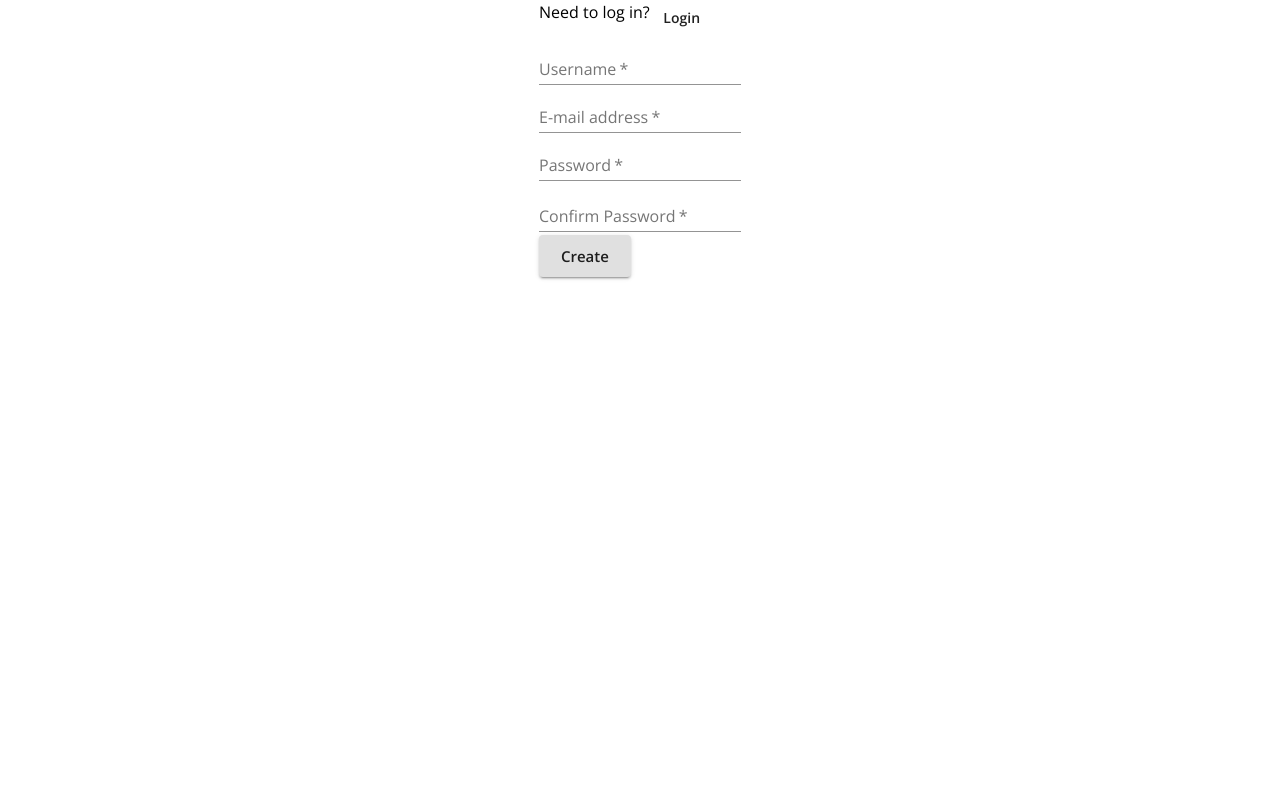
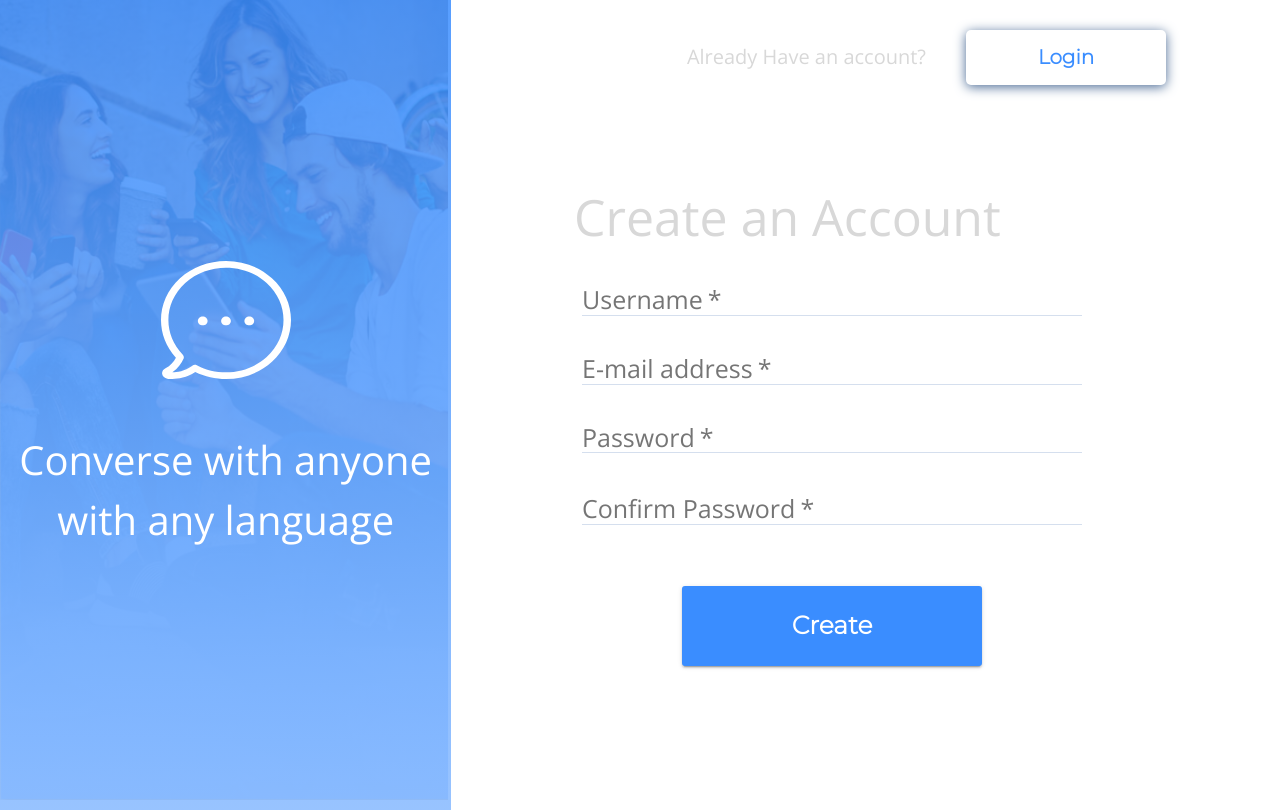
Before and after one commit to jackbloo/messenger-4480, a React (Create React App) app in the folder client/: page / in a window 1280 px wide. Built offline with nearby package versions, Linux system fonts and the light colour scheme; no server answers.

Commit message:
Feature: Add styling to login and signup page

```diff
--- a/client/src/Login.js
+++ b/client/src/Login.js
@@ -1,6 +1,7 @@
 import React from "react";
 import { Redirect, useHistory } from "react-router-dom";
 import { connect } from "react-redux";
+import {useStyles, BlueButton} from './themes/style'
 import {
   Grid,
   Box,
@@ -9,11 +10,14 @@ import {
   FormControl,
   TextField,
 } from "@material-ui/core";
+import Photo from './assets/image/bg-img.png'
+import Bubble from './assets/icons/bubble.svg'
 import { login } from "./store/utils/thunkCreators";
 
 const Login = (props) => {
   const history = useHistory();
   const { user, login } = props;
+  const classes = useStyles();
 
   const handleLogin = async (event) => {
     event.preventDefault();
@@ -28,15 +32,24 @@ const Login = (props) => {
   }
 
   return (
-    <Grid container justify="center">
-      <Box>
-        <Grid container item>
-          <Typography>Need to register?</Typography>
-          <Button onClick={() => history.push("/register")}>Register</Button>
+    <Grid container className={classes.root}>
+        <Box className={classes.imageContainer}>
+          <Box className={classes.bubbleContainer}>
+              <img src={Bubble} alt="bubble" className={classes.bubbleSize}/>
+              <Typography  className={classes.sidebarText}>Converse with anyone</Typography>
+              <Typography  className={classes.sidebarText}>with any language</Typography>
+          </Box>
+          <img src={Photo} alt="peråson" className={classes.imgStyle}/>
+      </Box>
+      <Box className={classes.formContainer}>
+        <Grid item className={classes.topContainer}>
+          <Typography style={{color:'#D8D8D8'}} className={classes.registerText}>Don't have an account?</Typography>
+          <Button onClick={() => history.push("/register")} className={[classes.registerText, classes.registerButton]}>Create account</Button>
         </Grid>
-        <form onSubmit={handleLogin}>
-          <Grid>
-            <Grid>
+        <form onSubmit={handleLogin} className={classes.formRoot}>
+          <Grid className={classes.bottomContainer}>
+          <Typography className={classes.loginHeaderText}>Welcome Back!</Typography>
+            <Grid >
               <FormControl margin="normal" required>
                 <TextField
                   aria-label="username"
@@ -55,9 +68,11 @@ const Login = (props) => {
               />
             </FormControl>
             <Grid>
-              <Button type="submit" variant="contained" size="large">
-                Login
-              </Button>
+              <Box className={classes.buttonContainer}>
+                <BlueButton type="submit" variant="contained" size="large">
+                  Login
+                </BlueButton>
+              </Box>
             </Grid>
           </Grid>
         </form>
--- a/client/src/Signup.js
+++ b/client/src/Signup.js
@@ -1,6 +1,7 @@
 import React, { useState } from "react";
 import { Redirect, useHistory } from "react-router-dom";
 import { connect } from "react-redux";
+import {useStyles, BlueButton} from './themes/style'
 import {
   Grid,
   Box,
@@ -10,10 +11,13 @@ import {
   TextField,
   FormHelperText,
 } from "@material-ui/core";
+import Photo from './assets/image/bg-img.png'
+import Bubble from './assets/icons/bubble.svg'
 import { register } from "./store/utils/thunkCreators";
 
 const Login = (props) => {
   const history = useHistory();
+  const classes = useStyles();
   const { user, register } = props;
   const [formErrorMessage, setFormErrorMessage] = useState({});
 
@@ -37,14 +41,23 @@ const Login = (props) => {
   }
 
   return (
-    <Grid container justify="center">
-      <Box>
-        <Grid container item>
-          <Typography>Need to log in?</Typography>
-          <Button onClick={() => history.push("/login")}>Login</Button>
-        </Grid>
-        <form onSubmit={handleRegister}>
-          <Grid>
+    <Grid container className={classes.root}>
+      <Box className={classes.imageContainer}>
+          <Box className={classes.bubbleContainer}>
+              <img src={Bubble} alt="bubble" className={classes.bubbleSize}/>
+              <Typography  className={classes.sidebarText}>Converse with anyone</Typography>
+              <Typography  className={classes.sidebarText}>with any language</Typography>
+          </Box>
+          <img src={Photo} alt="peråson" className={classes.imgStyle}/>
+      </Box>
+      <Box className={classes.formContainer}>
+      <Grid item className={classes.topContainer}>
+          <Typography style={{color:'#D8D8D8'}} className={classes.registerText}>Already Have an account?</Typography>
+          <Button onClick={() => history.push("/login")} className={[classes.registerText, classes.registerButton]}>Login</Button>
+      </Grid>
+        <form onSubmit={handleRegister} className={classes.formRoot}>
+        <Grid className={classes.bottomContainer}>
+          <Typography className={classes.signupHeaderText}>Create an Account</Typography>
             <Grid>
               <FormControl>
                 <TextField
@@ -64,6 +77,7 @@ const Login = (props) => {
                   type="email"
                   name="email"
                   required
+                  id="standard-required"
                 />
               </FormControl>
             </Grid>
@@ -97,9 +111,12 @@ const Login = (props) => {
                 </FormHelperText>
               </FormControl>
             </Grid>
-            <Button type="submit" variant="contained" size="large">
+            <Box className={classes.buttonContainer}>
+            <BlueButton type="submit" variant="contained" size="large">
               Create
-            </Button>
+            </BlueButton>
+            </Box>
+
           </Grid>
         </form>
       </Box>
--- a/client/src/index.css
+++ b/client/src/index.css
@@ -1,11 +1,14 @@
+@import url("https://fonts.googleapis.com/css2?family=Montserrat:wght@300&display=swap");
 body {
   margin: 0;
-  font-family: -apple-system, BlinkMacSystemFont, "Segoe UI", "Roboto", "Oxygen", "Ubuntu",
-    "Cantarell", "Fira Sans", "Droid Sans", "Helvetica Neue", sans-serif;
+  font-family: -apple-system, BlinkMacSystemFont, "Segoe UI", "Roboto", "Oxygen",
+    "Ubuntu", "Cantarell", "Fira Sans", "Droid Sans", "Helvetica Neue",
+    "Montserrat", sans-serif;
   -webkit-font-smoothing: antialiased;
   -moz-osx-font-smoothing: grayscale;
 }
 
 code {
-  font-family: source-code-pro, Menlo, Monaco, Consolas, "Courier New", monospace;
+  font-family: source-code-pro, Menlo, Monaco, Consolas, "Courier New",
+    monospace;
 }
--- /dev/null
+++ b/client/src/themes/style.js
@@ -0,0 +1,142 @@
+import { makeStyles, withStyles } from "@material-ui/core/styles";
+import {Button} from "@material-ui/core";
+
+
+// Submit Button on login and signup Form
+export  const BlueButton = withStyles((theme) => ({
+    root: {
+      background:'#3A8DFF',
+      borderRadius:'3px',
+      width:300,
+      fontSize:25,
+      fontFamily:'Montserrat, sans-serif',
+      marginTop: 50
+    },
+    label:{
+      color:'white',
+      padding: 10
+    }
+  }))(Button);
+
+
+  export const useStyles = makeStyles((theme) => ({
+    // Root of login and signup container
+    root: {
+      height: "100vh"
+    },
+    // Styling of sidebar container
+    imageContainer:{
+      width: '35%',
+      height: '100%',
+      position:'relative'
+    },
+    imgStyle:{
+      height:'100%',
+      width: '100%',
+      objectFit:'fill'
+    },
+    // The root is divided into two formContainer and Image Container
+    formContainer:{
+      width: '60%',
+      height: '100%',
+      display: 'flex',
+      flexDirection:'column',
+      alignItems:'center'
+    },
+    // Inside formContainer there are two top Container for the top and bottom Container
+    topContainer:{
+      height: '20%',
+      width:'100%',
+      display:'flex',
+      flexDirection:'row',
+      justifyContent:'flex-end',
+      alignItems:'baseline',
+      padding: '10px',
+      marginTop:'20px'
+    },
+    bottomContainer:{
+      height: '70%',
+      width:'100%'
+    },
+    // Styling regarding register component
+    registerText:{
+      fontSize: 20,
+      marginRight:40
+    },
+    registerButton:{
+      color:'#3A8DFF',
+      borderRadius:'5px',
+      background: '#FFFFFF',
+      boxShadow:'0px 2px 12px #4A6A95',
+      padding:'10px',
+      width:200,
+      fontFamily:'Montserrat, sans-serif'
+    },
+    // Styling regarding login component
+    loginHeaderText:{
+      fontSize: 50,
+      fontWeight: 800
+    },
+    loginFormText:{
+      fontSize:35
+    },
+    // Styling regarding color that overlay image on sidebar
+    bubbleContainer:{
+      float: 'left',
+      position: 'absolute',
+      left: '0',
+      top: '0',
+      zIndex: 1000,
+      backgroundImage: 'linear-gradient(to bottom, rgba(58,141,255,0.85), rgba(134,185,255,0.85))',
+      padding: '5px',
+      color: '#FFFFFF',
+      fontWeight: 'bold',
+      display:'flex',
+      justifyContent:'center',
+      alignItems:'center',
+      width:'98.5%',
+      height:'100%',
+      flexDirection:'column',
+    },
+    bubbleSize:{
+      height: 120,
+      width: 130,
+      marginBottom: 50
+    },
+    // Styling regarding sidebar text
+    sidebarText:{
+      fontSize: 40,
+      color:'#FFFFF'
+    },
+    signupHeaderText:{
+        fontSize: 50,
+        color:'#D8D8D8'
+    },
+    // Customize styling for form by overlay style from material UI
+    formRoot:{
+        '& .MuiTextField-root': {
+            margin: theme.spacing(1),
+            width: 500,
+            fontSize: 20
+          },
+          '& .MuiInputBase-root': {
+            fontSize: 20
+          },
+          '& .MuiFormLabel-root': {
+            fontSize: 25
+          },
+          '& .MuiInput-underline:before': {
+            borderBottom: '1px solid #D5DFEE'
+          },
+          '& .MuiInput-underline:after': {
+            borderBottom: '5px solid #3A8DFF'
+          },
+          '& .MuiFormLabel-root.Mui-focused': {
+            color:'#B0B0B0'
+          },
+    },
+    // Align blue button into center position
+    buttonContainer:{
+        textAlign:'center'
+    }
+  }));
```
Also changed, not shown: client/src/assets/icons/bubble.svg (added), client/src/assets/image/bg-img.png (added).
